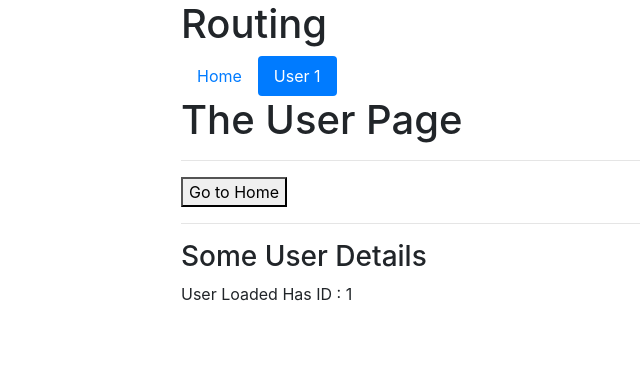
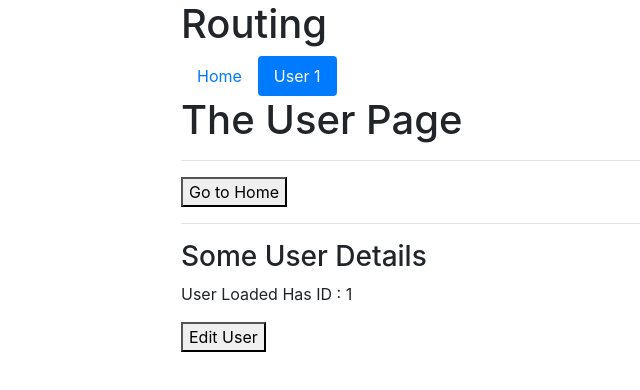
Before and after one commit to kratos619/vueapp, a Vue app: page /user/1 in a window 1280 px wide. Shown: the top 390 px of the page, without its empty margins (189-829 px from the left). Built offline with nearby package versions, Linux system fonts and the light colour scheme; what vue-resource would draw is missing.

Commit message:
Making routes more dynamic

```diff
--- a/src/components/user/UserDetails.vue
+++ b/src/components/user/UserDetails.vue
@@ -2,6 +2,7 @@
   <div>
     <h3>Some User Details</h3>
     <p>User Loaded Has ID : {{id}}</p>
+    <router-link tag="button" v-bind:to="id + '/edit'">Edit User</router-link>
   </div>
 </template>
 
--- a/src/components/user/UserEdit.vue
+++ b/src/components/user/UserEdit.vue
@@ -1,4 +1,6 @@
-<template></template>
+<template>
+  <div>edit</div>
+</template>
 
 <script>
 export default {};
```
